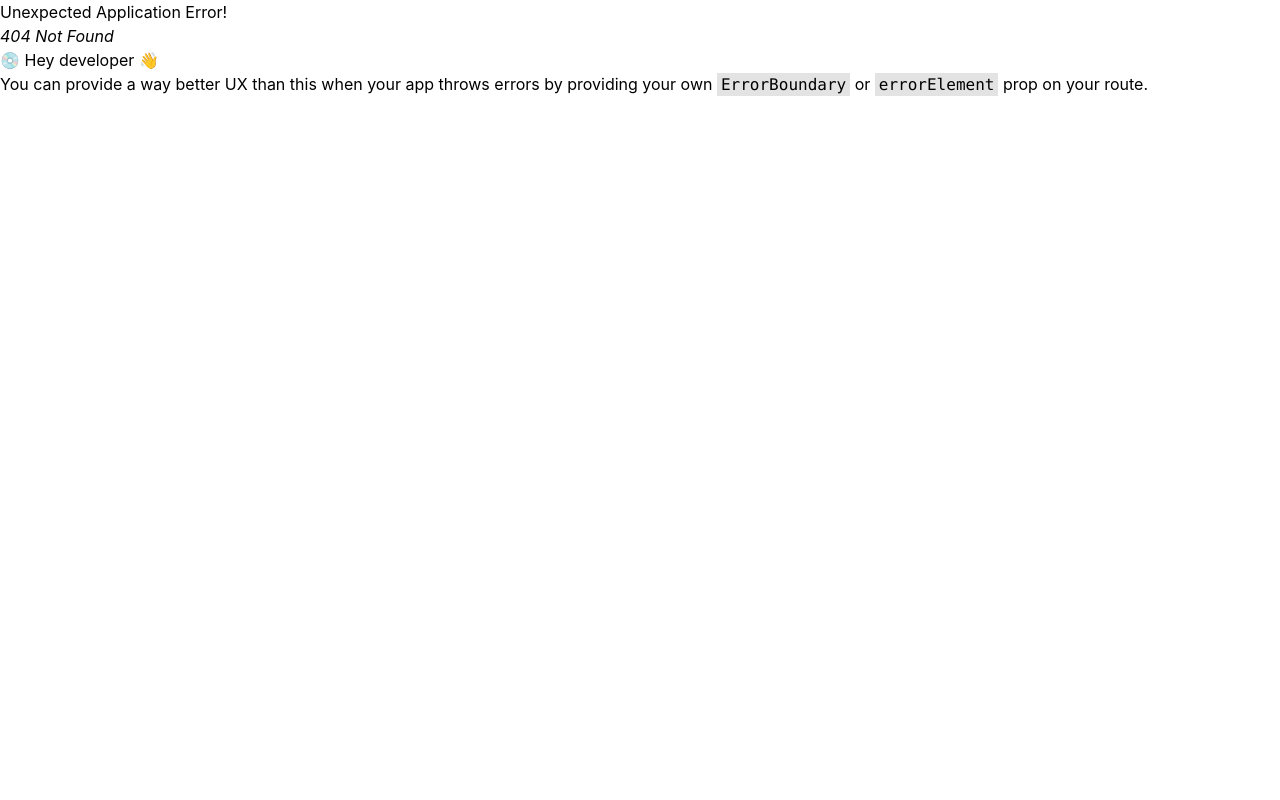
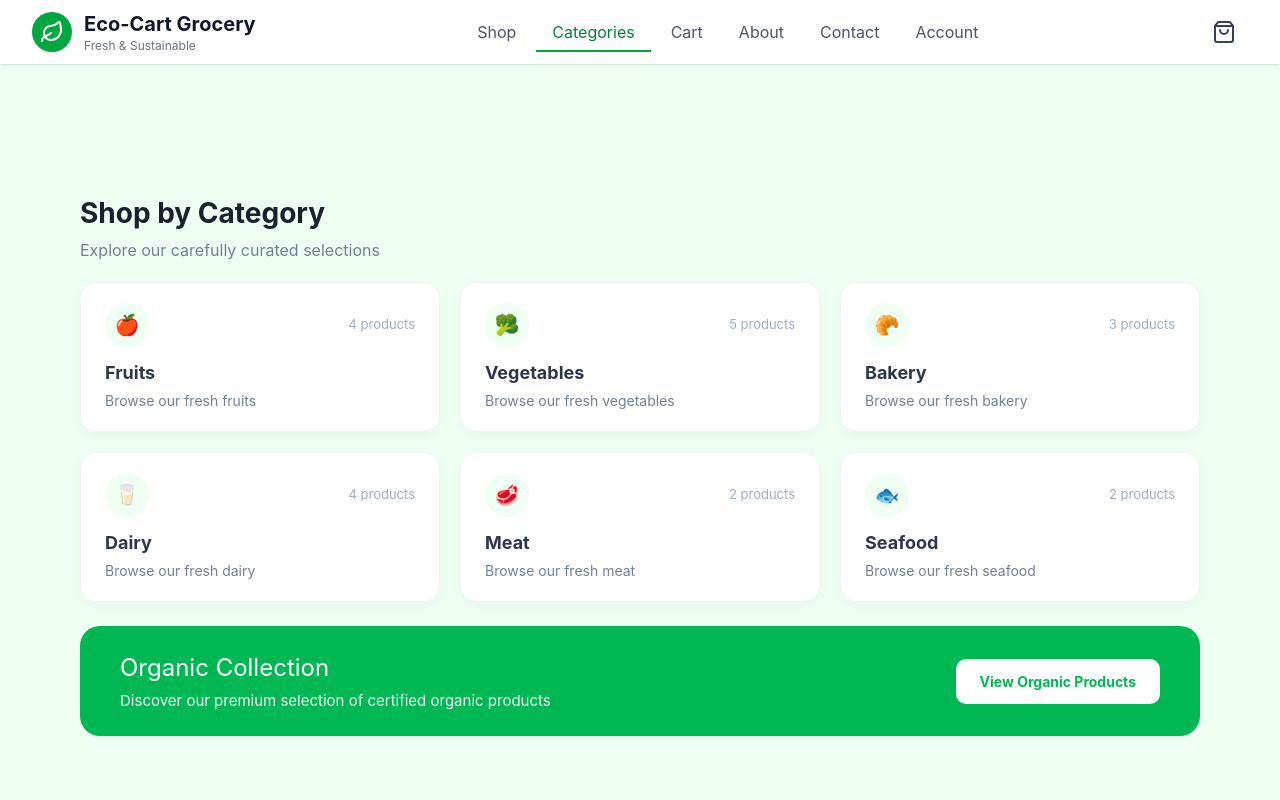
Before and after one commit to Ged45/Eco-Cart-Grocery, a React (Vite) app: page /categories in a window 1280 px wide. Before the commit this address had no page. Shown: the top 800 px of the page. Built offline with nearby package versions, Linux system fonts and the light colour scheme.

Commit message:
categories page

```diff
--- /dev/null
+++ b/src/components/CategoryCard.jsx
@@ -0,0 +1,23 @@
+import React from 'react';
+import "../styles/Categories.css"
+
+
+const CategoryCard = ({ icon, title, description, count, onClick }) => {
+  return (
+
+    <div className="category-card" onClick={onClick}>
+      <div className="card-top">
+        <div className="icon-badge">
+          {icon}
+        </div>
+        <span className="count-label">{count} products</span>
+      </div>
+      <div className="card-bottom">
+        <h3>{title}</h3>
+        <p>{description}</p>
+      </div>
+    </div>
+  );
+};
+
+export default CategoryCard;
--- /dev/null
+++ b/src/pages/Categories.jsx
@@ -0,0 +1,62 @@
+import React from 'react';
+import { useNavigate } from 'react-router-dom';
+import CategoryCard from '../components/CategoryCard';
+import { MOCK_PRODUCTS } from '../assets/products';
+import "../styles/Categories.css";
+
+const Categories = () => {
+  const navigate = useNavigate();
+
+  const categoryDefinitions = [
+    { title: 'Fruits', description: 'Browse our fresh fruits', icon: '🍎' },
+    { title: 'Vegetables', description: 'Browse our fresh vegetables', icon: '🥦' },
+    { title: 'Bakery', description: 'Browse our fresh bakery', icon: '🥐' },
+    { title: 'Dairy', description: 'Browse our fresh dairy', icon: '🥛' },
+    { title: 'Meat', description: 'Browse our fresh meat', icon: '🥩' },
+    { title: 'Seafood', description: 'Browse our fresh seafood', icon: '🐟' },
+  ];
+
+  const categoriesWithCounts = categoryDefinitions.map((cat) => {
+    const count = MOCK_PRODUCTS.filter(p => p.category === cat.title).length;
+    return { ...cat, count };
+  });
+
+  return (
+    <section className="categories-container">
+      <header className="categories-header">
+        <h1>Shop by Category</h1>
+        <p>Explore our carefully curated selections</p>
+      </header>
+
+      <div className="categories-grid">
+        {categoriesWithCounts.map((cat, index) => (
+          <CategoryCard
+            key={index}
+            title={cat.title}
+            description={cat.description}
+            count={cat.count}
+            icon={cat.icon}
+
+          />
+        ))}
+      </div>
+
+      <div className="organic-banner">
+        <div className="banner-text">
+          <h2>Organic Collection</h2>
+          <p>Discover our premium selection of certified organic products</p>
+        </div>
+
+        <button
+          className="view-btn"
+
+          onClick={() => navigate('/?organic=true')}
+        >
+          View Organic Products
+        </button>
+      </div>
+    </section>
+  );
+};
+
+export default Categories;
--- a/src/pages/home-shop.jsx
+++ b/src/pages/home-shop.jsx
@@ -1,6 +1,6 @@
-import { useState } from "react";
-import { Search } from "lucide-react";
-import { Leaf } from "lucide-react";
+import { useState, useEffect } from "react";
+import { useSearchParams } from "react-router-dom";
+import { Search, Leaf } from "lucide-react";
 import { motion, AnimatePresence } from "framer-motion";
 import ProductCard from "../components/ProductsCard.jsx";
 import { MOCK_PRODUCTS } from "../assets/products.js";
@@ -17,13 +17,29 @@ const categories = [
 
 const productsWithStock = MOCK_PRODUCTS.map((product) => ({
   ...product,
-  outOfStock: Math.random() < 0.2, // 20% chance
+  outOfStock: product.outOfStock ?? Math.random() < 0.2,
 }));
 
 const HomeShop = () => {
-  const [selectedCategory, setSelectedCategory] = useState("All");
+  const [searchParams, setSearchParams] = useSearchParams();
+
+  const [selectedCategory, setSelectedCategory] = useState(searchParams.get("category") || "All");
   const [search, setSearch] = useState("");
-  const [organicOnly, setOrganicOnly] = useState(false);
+  const [organicOnly, setOrganicOnly] = useState(searchParams.get("organic") === "true");
+
+
+  useEffect(() => {
+    const categoryParam = searchParams.get("category");
+    const organicParam = searchParams.get("organic");
+
+    if (categoryParam) {
+        setSelectedCategory(categoryParam);
+    } else {
+        setSelectedCategory("All");
+    }
+
+    setOrganicOnly(organicParam === "true");
+  }, [searchParams]);
 
   const filteredProducts = productsWithStock.filter((product) => {
     const matchesCategory =
@@ -39,93 +55,58 @@ const HomeShop = () => {
   });
 
   return (
-    <div
-      className="flex flex-col bg-green-50 min-h-screen
-                    px-4 sm:px-6 md:px-10 lg:px-20 xl:px-32
-                    py-6 sm:py-8 md:py-10"
-    >
-      {/* Header */}
-      <h1 className="text-xl sm:text-2xl md:text-3xl font-bold mb-2">
-        Browse Products
-      </h1>
+    <div className="flex flex-col bg-green-50 min-h-screen px-4 sm:px-6 md:px-10 lg:px-20 xl:px-32 py-6">
+      <h1 className="text-xl sm:text-2xl md:text-3xl font-bold mb-2">Browse Products</h1>
       <h2 className="text-sm sm:text-base text-gray-500 max-w-2xl mb-8">
         Discover fresh, sustainable groceries delivered to your door
       </h2>
 
       <div className="relative w-full mb-8">
-        <Search
-          className="absolute left-3 top-1/2 -translate-y-1/2 text-gray-400"
-          size={18}
-        />
-
+        <Search className="absolute left-3 top-1/2 -translate-y-1/2 text-gray-400" size={18} />
         <input
           type="text"
           placeholder="Search products..."
-          className="w-full pl-10 pr-3 py-2 sm:py-3 rounded-xl border border-gray-300 focus:outline-none focus:ring-1 focus:ring-green-500 transition"
+          className="w-full pl-10 pr-3 py-3 rounded-xl border border-gray-300 focus:ring-1 focus:ring-green-500 outline-none"
           value={search}
           onChange={(e) => setSearch(e.target.value)}
         />
       </div>
 
-      {/* Categories */}
       <div className="flex gap-2 flex-wrap mb-4">
         {categories.map((cat) => (
           <button
             key={cat}
-            onClick={() => setSelectedCategory(cat)}
-            className={`px-3 sm:px-4 py-1 text-xs sm:text-sm rounded-full transition
-    ${
-      selectedCategory === cat
-        ? "bg-green-600 text-white "
-        : "bg-white border border-gray-300 hover:border-x-green-500 hover:border-b-green-500 hover:border-l-green-500 hover:border-r-green-500"
-    }`}
+            onClick={() => setSearchParams({ category: cat })}
+            className={`px-4 py-1 rounded-full transition ${
+              selectedCategory === cat ? "bg-green-600 text-white" : "bg-white border border-gray-300"
+            }`}
           >
             {cat}
           </button>
         ))}
       </div>
 
-      {/* Organic Filter */}
       <div className="flex flex-row mb-6 items-center gap-4 mt-2">
         <button
-          onClick={() => setOrganicOnly(!organicOnly)}
-          className={`flex items-center gap-2 px-4 py-2 rounded-xl text-sm transition
-    ${
-      organicOnly
-        ? "bg-green-100 text-green-700 border border-green-400"
-        : "bg-white border border-gray-300 text-black hover:border-green-500"
-    }`}
+          onClick={() => setSearchParams({ organic: (!organicOnly).toString(), category: selectedCategory })}
+          className={`flex items-center gap-2 px-4 py-2 rounded-xl text-sm transition ${
+            organicOnly ? "bg-green-100 text-green-700 border border-green-400" : "bg-white border border-gray-300"
+          }`}
         >
-          <Leaf size={16} />
-          Organic Only
+          <Leaf size={16} /> Organic Only
         </button>
-        {/* Product Count */}
-        <p className="text-gray-500 text-sm">
-          {filteredProducts.length} products found
-        </p>
+        <p className="text-gray-500 text-sm">{filteredProducts.length} products found</p>
       </div>
 
-      {/* Grid */}
-      <motion.div
-        layout
-        className="grid gap-4 sm:gap-6
-                   grid-cols-1
-                   sm:grid-cols-2
-                   md:grid-cols-3
-                   lg:grid-cols-4"
-      >
-        <AnimatePresence>
+      <motion.div layout className="grid gap-6 grid-cols-1 sm:grid-cols-2 md:grid-cols-3 lg:grid-cols-4">
+        <AnimatePresence mode="popLayout">
           {filteredProducts.map((product) => (
             <motion.div
               key={product.id}
               layout
-              initial={{ opacity: 0, scale: 0.9 }}
-              animate={{ opacity: 1, scale: 1 }}
-              exit={{ opacity: 0, scale: 0.8 }}
-              transition={{
-                duration: 0.3,
-                layout: { type: "spring", stiffness: 120, damping: 20 },
-              }}
+              initial={{ opacity: 0 }}
+              animate={{ opacity: 1 }}
+              exit={{ opacity: 0 }}
             >
               <ProductCard product={product} />
             </motion.div>
--- a/src/routes.jsx
+++ b/src/routes.jsx
@@ -2,7 +2,7 @@ import { createBrowserRouter } from "react-router-dom";
 import App from "./App";
 import HomeShop from "./pages/home-shop";
 import ProductDetail from "./pages/product-detail";
-
+import Categories from './pages/Categories'
 // Pages
 import Checkout from "./pages/checkout";
 
@@ -22,7 +22,7 @@ const router = createBrowserRouter([
       { path: "product/:productId", element: <ProductDetail /> },
 
 
-
+      {path:"/categories" , element:<Categories/>}
     ],
   },
 ]);
--- /dev/null
+++ b/src/styles/Categories.css
@@ -0,0 +1,127 @@
+body {
+  background-color: #f0fff4;
+}
+
+.categories-container {
+  width: 1200px;
+  height: 100vh;
+  margin: 0 auto;
+  padding: 20px 40px;
+  display: flex;
+  flex-direction: column;
+  justify-content: center;
+  font-family: -apple-system, BlinkMacSystemFont, "Segoe UI", Roboto, sans-serif;
+  box-sizing: border-box;
+}
+
+.categories-header {
+  margin-bottom: 20px;
+}
+
+.categories-header h1 {
+  font-size: 28px;
+  font-weight: 700;
+  color: #1a202c;
+  margin: 0 0 4px 0;
+}
+
+.categories-header p {
+  color: #718096;
+  font-size: 16px;
+  margin: 0;
+}
+
+
+.categories-grid {
+  display: grid;
+  grid-template-columns: repeat(3, 1fr);
+  gap: 20px;
+  margin-bottom: 24px;
+}
+
+
+.category-card {
+  background: #ffffff;
+  border: 1px solid #f0f4f8;
+  border-radius: 16px;
+  padding: 20px 24px;
+  box-shadow: 0 4px 15px rgba(0, 0, 0, 0.04);
+  transition: all 0.3s ease;
+  cursor: pointer;
+}
+
+.category-card:hover {
+  transform: translateY(-4px);
+  box-shadow: 0 8px 16px rgba(0, 0, 0, 0.06);
+}
+
+.card-top {
+  display: flex;
+  justify-content: space-between;
+  align-items: center;
+  margin-bottom: 12px;
+}
+
+.icon-badge {
+  background-color: #f0fff4;
+  color: #38a169;
+  width: 44px;
+  height: 44px;
+  border-radius: 50%;
+  display: flex;
+  align-items: center;
+  justify-content: center;
+  font-size: 20px;
+}
+
+.count-label {
+  color: #a0aec0;
+  font-size: 13px;
+}
+
+.card-bottom h3 {
+  font-size: 18px;
+  font-weight: 700;
+  color: #2d3748;
+  margin: 0 0 4px 0;
+}
+
+.card-bottom p {
+  color: #718096;
+  font-size: 14px;
+  margin: 0;
+}
+
+
+.organic-banner {
+  background-color: #00b853;
+  padding: 24px 40px;
+  border-radius: 20px;
+  color: white;
+  display: flex;
+  flex-direction: row;
+  justify-content: space-between;
+  align-items: center;
+}
+
+.banner-text h2 {
+  font-size: 24px;
+  margin: 0 0 4px 0;
+}
+
+.banner-text p {
+  font-size: 15px;
+  opacity: 0.95;
+  margin: 0;
+}
+
+.view-btn {
+  background: white;
+  color: #00b853;
+  border: none;
+  padding: 12px 24px;
+  border-radius: 10px;
+  font-weight: 700;
+  font-size: 14px;
+  cursor: pointer;
+}
```
Also changed, not shown: 1 other file (tests, documents, lock files or other folders).
